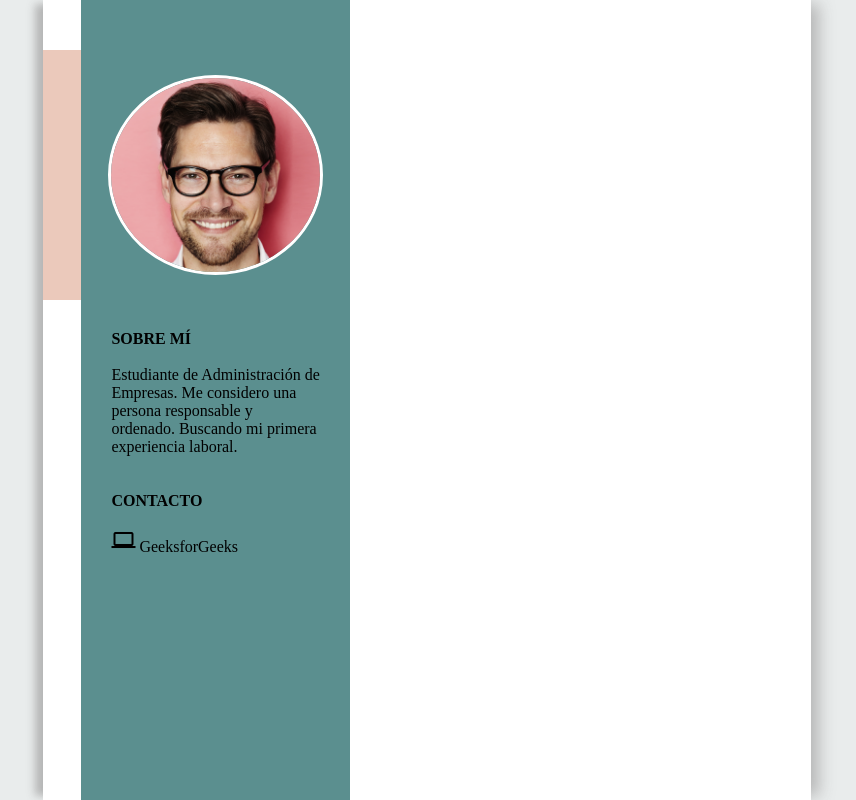
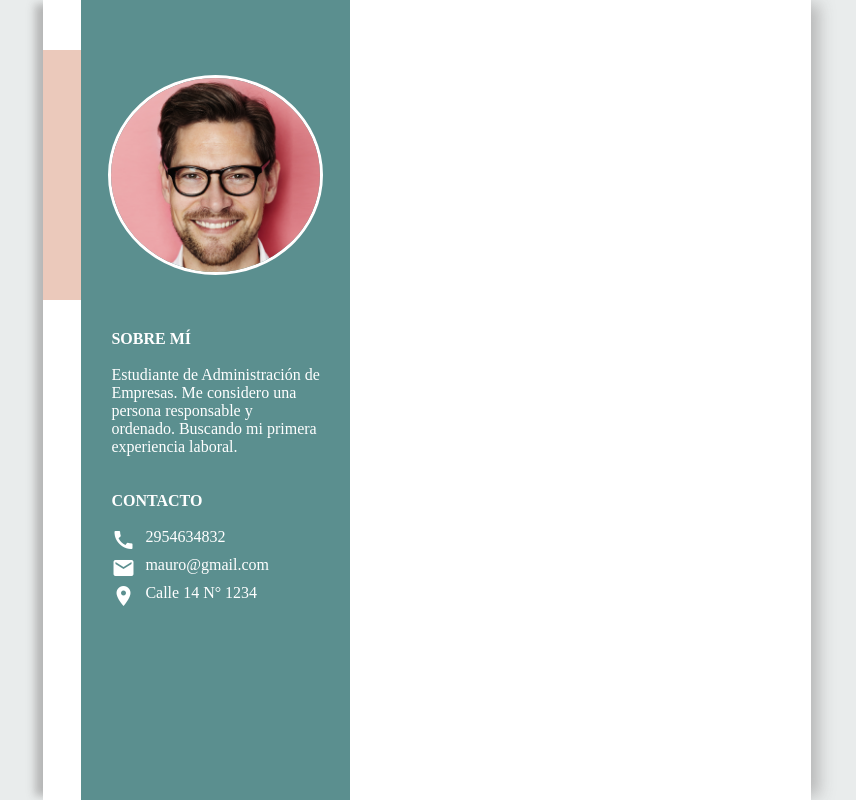
Before and after one commit to BautistaMendibe/cv-para-mauro, a plain HTML site: page index.html in a window 1280 px wide. Shown: the whole page, without its empty margins (213-1069 px from the left). Drawn offline with Linux system fonts and the light colour scheme.

Commit message:
Contacto

```diff
--- a/index.html
+++ b/index.html
@@ -30,9 +30,21 @@
             <br>
             <div class="contact">
                 <span class="icon-contact">
-                    <i class="material-icons">computer</i>
+                    <i class="material-icons">call</i>
                 </span>
-                <span class="text-contact">GeeksforGeeks</span>
+                <span class="text-contact">2954634832</span>
+            </div>
+            <div class="contact">
+                <span class="icon-contact">
+                    <i class="material-icons">mail</i>
+                </span>
+                <span class="text-contact">mauro@gmail.com</span>
+            </div>
+            <div class="contact">
+                <span class="icon-contact">
+                    <i class="material-icons">location_on</i>
+                </span>
+                <span class="text-contact">Calle 14 N° 1234</span>
             </div>
         </div>
     </div>
--- a/style.css
+++ b/style.css
@@ -58,4 +58,13 @@ body{
 
 .third-row-header{
     padding: 30px;
+    color: white;
 }
+
+.contact{
+    display: flex;
+}
+
+.text-contact{
+    margin-left: 10px;
+}
```
